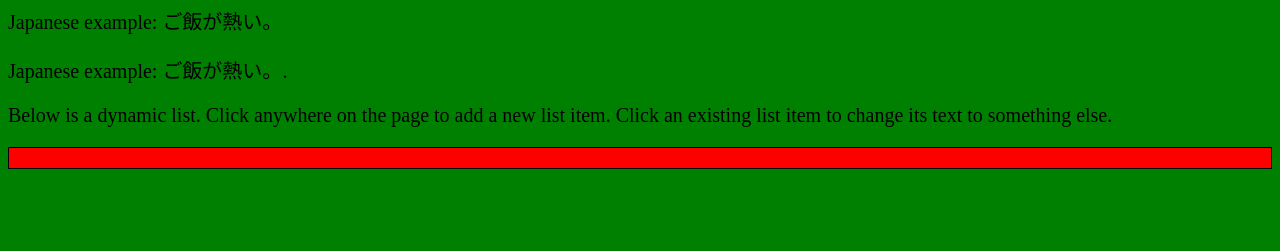
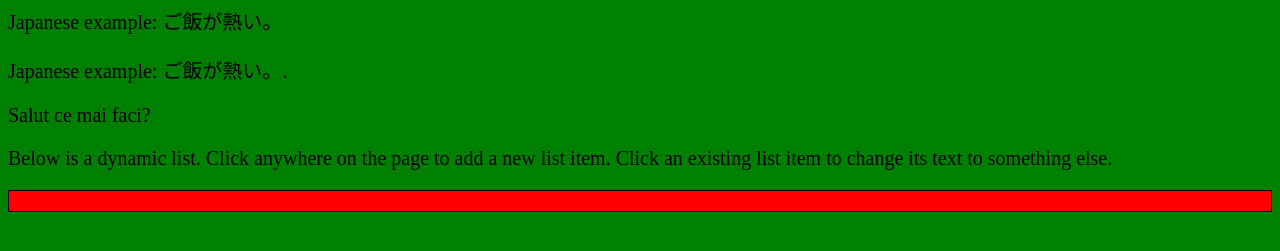
Before and after one commit to matei-george/FrontEndLearning, a plain HTML site: page web_tutorials/BASICS/HTML-Basics2/index.html in a window 1280 px wide. Shown: the part 95-346 px from the top of the page. Drawn offline with Linux system fonts and the light colour scheme.

Commit message:
Add changes to index file

```diff
--- a/web_tutorials/BASICS/HTML-Basics2/index.html
+++ b/web_tutorials/BASICS/HTML-Basics2/index.html
@@ -14,5 +14,6 @@
         <h1>This is the first header</h1>
         <p>Japanese example: ご飯が熱い。</p>
         <p>Japanese example: <span lang="ja">ご飯が熱い。</span>.</p>
+        <p>Salut ce mai faci?</p>
     </body>
 </html>
```
